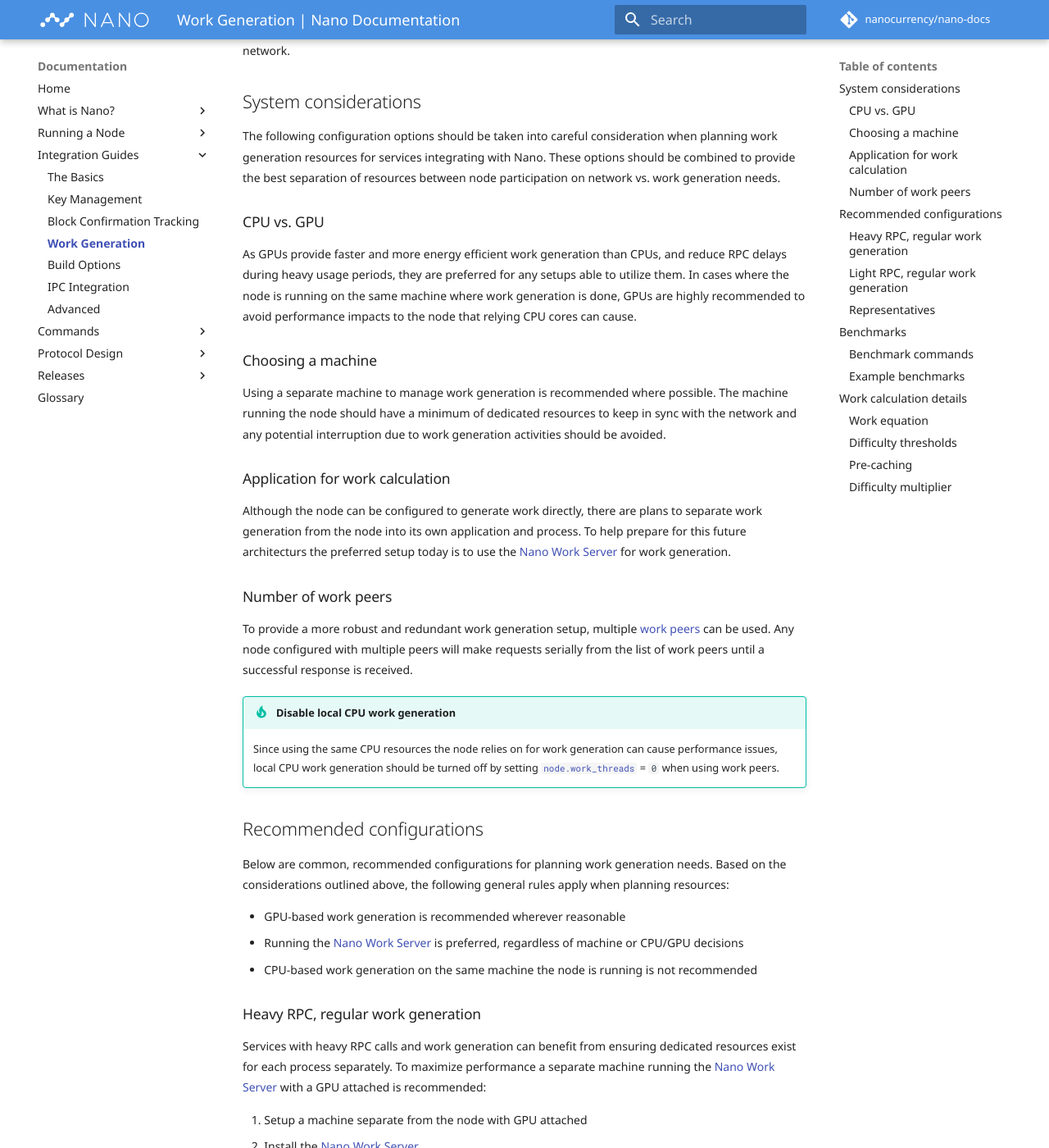
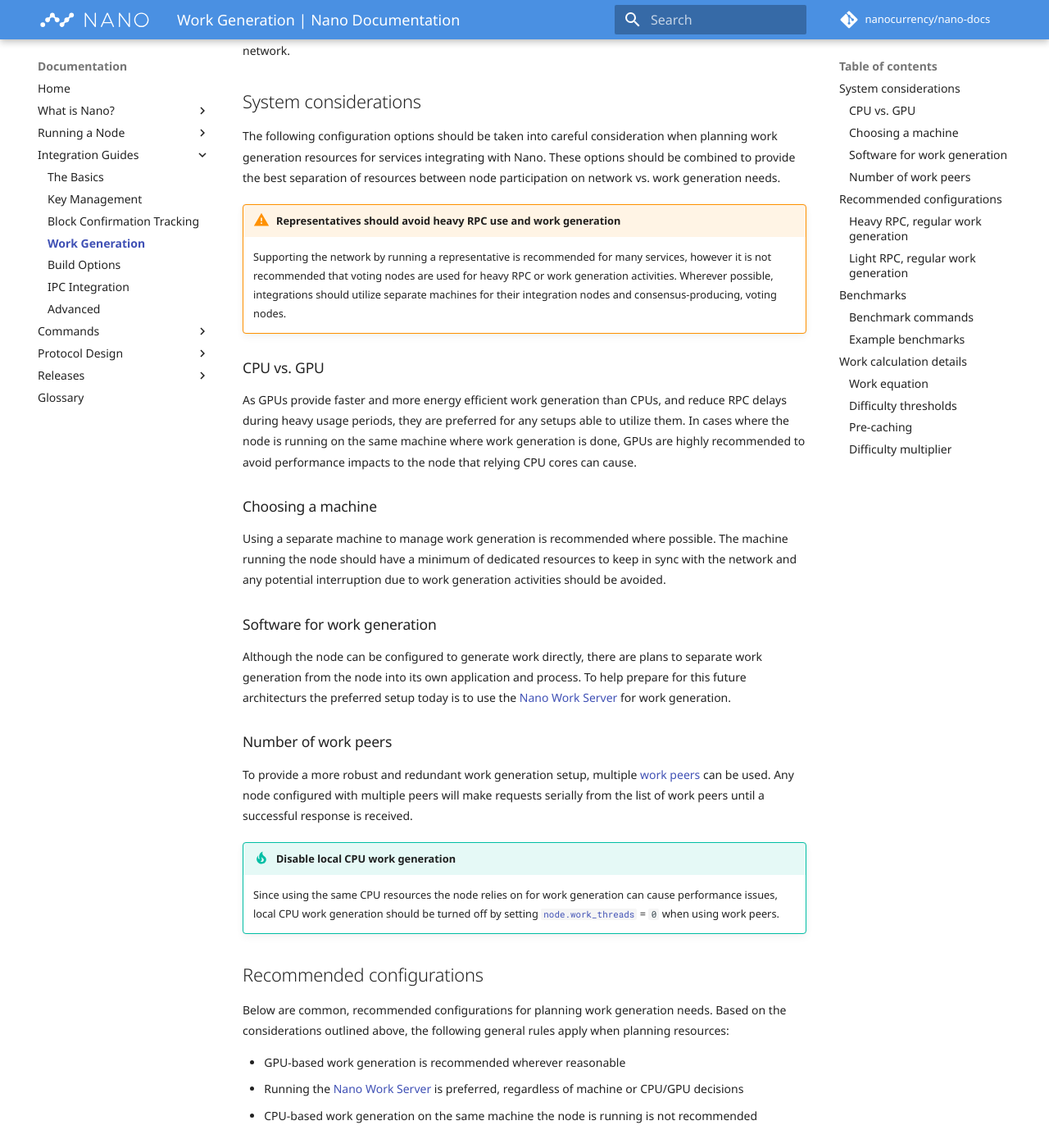
Before and after one commit to nanocurrency/nano-docs, an MkDocs documentation site: the page built from docs/integration-guides/work-generation.md, in a window 1280 px wide and 1400 px high, scrolled down 286 px. Shown: the whole window at 82% size. Built offline with MkDocs 1.6.1 and Material for MkDocs 9.7.7, drawn with Linux system fonts in a browser that asks for light colours; formulas are drawn with MathJax 3; comment, search, counter and statistics services are not loaded; some of the changed text lies outside the part shown.

Commit message:
Minor adjustments based on review

```diff
--- a/docs/integration-guides/work-generation.md
+++ b/docs/integration-guides/work-generation.md
@@ -9,6 +9,9 @@
 
 The following configuration options should be taken into careful consideration when planning work generation resources for services integrating with Nano. These options should be combined to provide the best separation of resources between node participation on network vs. work generation needs.
 
+!!! warning "Representatives should avoid heavy RPC use and work generation"
+    Supporting the network by running a representative is recommended for many services, however it is not recommended that voting nodes are used for heavy RPC or work generation activities. Wherever possible, integrations should utilize separate machines for their integration nodes and consensus-producing, voting nodes.
+
 ### CPU vs. GPU
 
 As GPUs provide faster and more energy efficient work generation than CPUs, and reduce RPC delays during heavy usage periods, they are preferred for any setups able to utilize them. In cases where the node is running on the same machine where work generation is done, GPUs are highly recommended to avoid performance impacts to the node that relying CPU cores can cause.
@@ -17,7 +20,7 @@
 
 Using a separate machine to manage work generation is recommended where possible. The machine running the node should have a minimum of dedicated resources to keep in sync with the network and any potential interruption due to work generation activities should be avoided.
 
-### Application for work calculation
+### Software for work generation
 
 Although the node can be configured to generate work directly, there are plans to separate work generation from the node into its own application and process. To help prepare for this future architecturs the preferred setup today is to use the [Nano Work Server](https://github.com/nanocurrency/nano-work-server) for work generation.
 
@@ -42,7 +45,7 @@
 
 1. Setup a machine separate from the node with GPU attached
 1. Install the [Nano Work Server](https://github.com/nanocurrency/nano-work-server/blob/master/README.md#installation)
-1. Setup a service to start and monitor the work server process using the GPU option `--gpu <PLATFORM:DEVICE:THREADS>` and run `nano-work-server --help` for additional options and details
+1. Setup a service to start and monitor the work server process using the GPU option `--gpu <PLATFORM:DEVICE>` and run `nano-work-server --help` for additional options and details
 1. Configure the machine running the node to allow traffic over TCP from the work generation machine's IP address
 1. Add the work machine IP address as a [work peer](/running-a-node/configuration/#nodework_peers) in the node's `config-node.toml` file
 
```
Also changed, not shown: other parts of docs/integration-guides/work-generation.md (+1 -5 lines), docs/snippets/alternative-work-generation-setup-preferred.md (+1 -1 lines).
